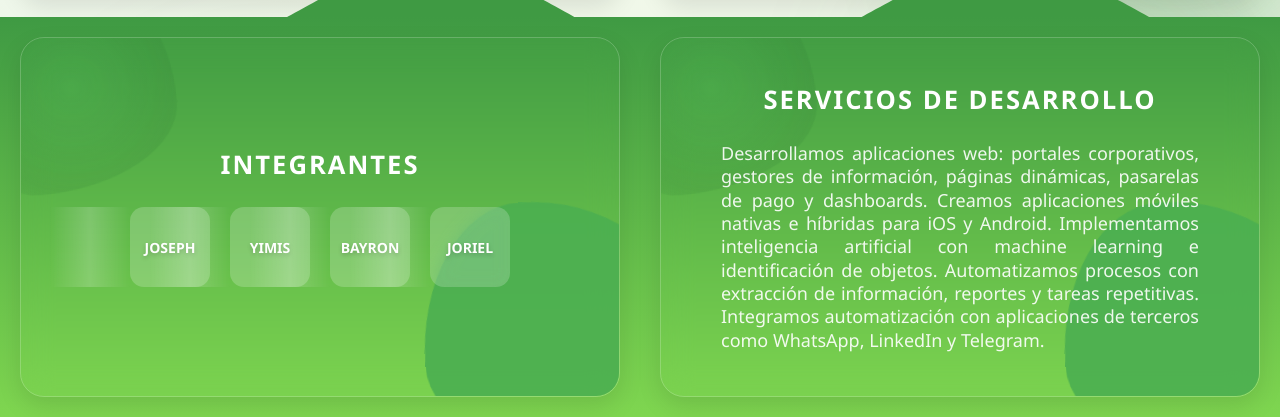
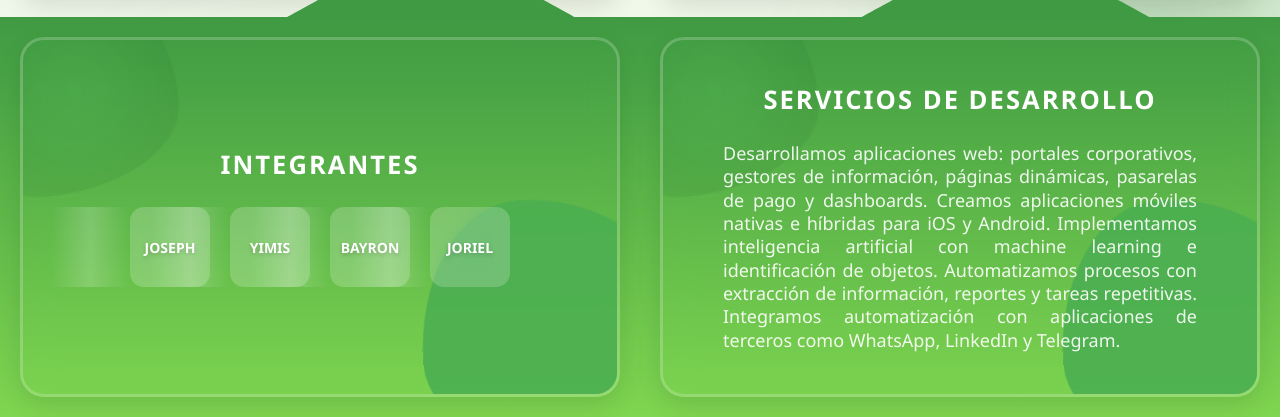
Before and after one commit to SmartCivita/SmartCivita, a plain HTML site: page index.html in a window 1280 px wide. Shown: the part 383-800 px from the top of the page. Drawn offline with Linux system fonts and the light colour scheme.

Commit message:
porfavor github pages funciona

```diff
--- a/styles.css
+++ b/styles.css
@@ -165,7 +165,7 @@ font-family: 'Segoe UI', Tahoma, Geneva, Verdana, sans-serif;
     border-radius: 24px;
     background: rgba(255, 255, 255, 0.25);
     backdrop-filter: blur(15px);
-    border: 1px solid rgba(255, 255, 255, 0.2);
+    border: 3px solid rgba(255, 255, 255, 0.2);
     box-shadow: 0 10px 25px rgba(0,0,0,0.1);
     margin: 20px;
     padding: 40px;
@@ -670,4 +670,6 @@ font-family: 'Segoe UI', Tahoma, Geneva, Verdana, sans-serif;
     line-height: 0;
     z-index: 2;
     overflow-y: visible !important;
+    /* background-color: #2E7D32; */
+    background: linear-gradient(180deg, transparent 0%, #3f9a43 90%);
 }
```
